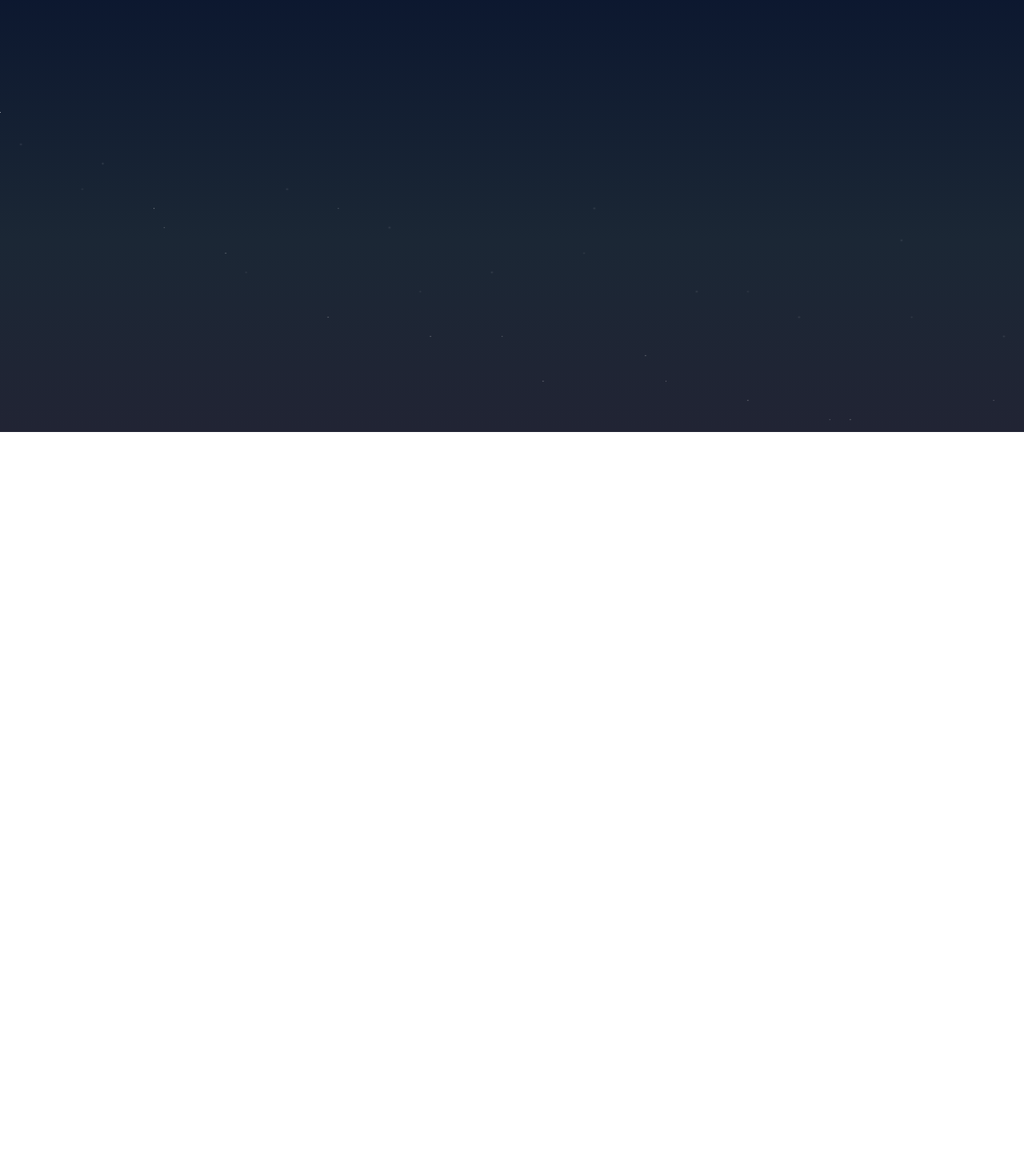
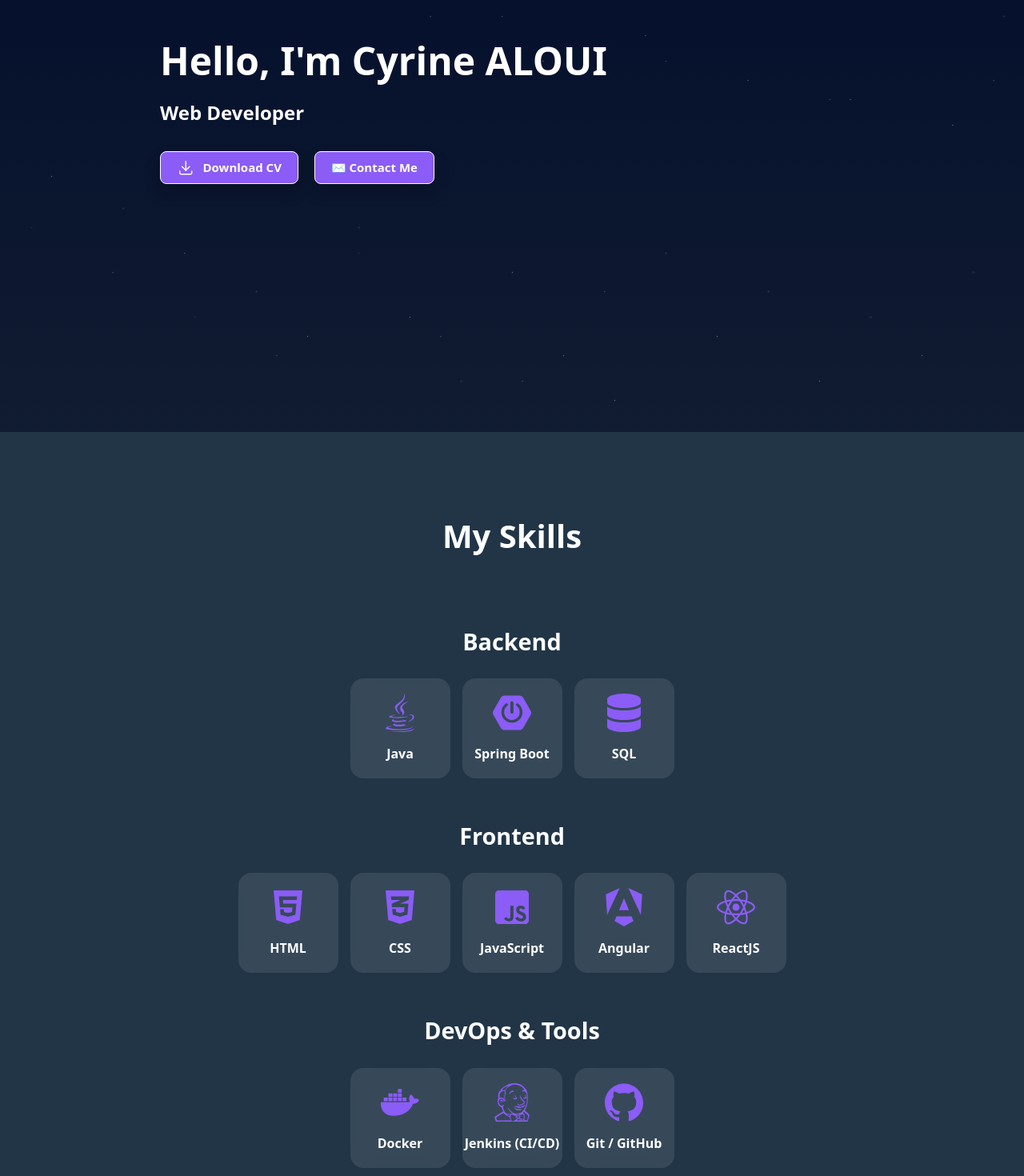
Before and after one commit to CyrineALOUI/Portfolio, a React (Vite) app in the folder mon-portfolio/: page / in a window 1280 px wide. Shown: the part 260-1730 px from the top of the page at 80% size. Before the commit the page ends 800 px from the top, so only its background shows below. Built offline with nearby package versions, Linux system fonts and the light colour scheme.

Commit message:
Skills Section

```diff
--- a/mon-portfolio/package.json
+++ b/mon-portfolio/package.json
@@ -10,8 +10,10 @@
     "preview": "vite preview"
   },
   "dependencies": {
+    "framer-motion": "^12.23.12",
     "react": "^19.1.1",
-    "react-dom": "^19.1.1"
+    "react-dom": "^19.1.1",
+    "react-icons": "^5.5.0"
   },
   "devDependencies": {
     "@eslint/js": "^9.33.0",
--- a/mon-portfolio/src/App.css
+++ b/mon-portfolio/src/App.css
@@ -8,9 +8,14 @@ body {
   min-height: 100vh;
   background: linear-gradient(to bottom, #000b2b, #1b2735 70%, #212434);
   overflow: hidden;
+  overflow-y: auto;
 }
 
-/* étoiles scintillantes */
+/*Smooth Scroll*/
+html {
+  scroll-behavior: smooth;
+}
+
 .stars {
   width: 1px;
   height: 1px;
@@ -32,7 +37,6 @@ body {
   animation: twinkle 8s infinite linear;
 }
 
-/* étoiles supplémentaires */
 .stars::after {
   content: "";
   position: absolute;
@@ -49,7 +53,6 @@ body {
   animation: twinkle 6s infinite linear reverse;
 }
 
-/* effet scintillant */
 @keyframes twinkle {
 
   0%,
--- a/mon-portfolio/src/App.jsx
+++ b/mon-portfolio/src/App.jsx
@@ -1,22 +1,18 @@
-import { useState } from 'react'
-import reactLogo from './assets/react.svg'
-import viteLogo from '/vite.svg'
 import './App.css'
-//import Navbar from './components/Navbar/Navbar'
-
 import { Navbar } from './components/Navbar/Navbar'
+import { Hero } from './components/Hero/Hero'
+import { Skills } from './components/Skills/Skills'
 
 function App() {
 
 
   return (
     <>
+      <div className="stars"></div>
 
-     <Navbar />
-
-
-      {/* bulles décoratives */}
-      <div className="stars"></div>
+      <Navbar />
+      <Hero />
+      <Skills />
 
 
 
--- a/mon-portfolio/src/components/Hero/Hero.css
+++ b/mon-portfolio/src/components/Hero/Hero.css
@@ -2,48 +2,103 @@
   display: flex;
   justify-content: space-between;
   align-items: center;
-  padding: 60px 100px;
-  background: linear-gradient(135deg, #eef2ff, #e0e7ff);
-  min-height: 80vh;
+  padding: 100px 200px;
+  min-height: 100vh;
+  color: white;
 }
 
-.hero-content {
-  flex: 1;
+.hero-text {
   max-width: 600px;
 }
 
-.hero-title {
+.hero-text h1 {
   font-size: 3rem;
-  color: #1e3a8a; /* bleu foncé */
   margin-bottom: 20px;
 }
 
-.hero-subtitle {
+.hero-text p {
   font-size: 1.2rem;
-  color: #334155; /* gris foncé */
   margin-bottom: 30px;
-  line-height: 1.6;
 }
 
-.hero-btn {
-  background-color: #3b82f6;
-  color: white;
-  padding: 12px 24px;
-  border: none;
-  border-radius: 8px;
-  font-size: 1rem;
-  cursor: pointer;
-  transition: transform 0.2s ease, background-color 0.3s ease;
+.hero-buttons {
+  display: flex;
+  gap: 20px;
+  margin-top: 20px;
+  flex-wrap: wrap;
 }
 
-.hero-btn:hover {
-  background-color: #2563eb;
-  transform: translateY(-3px);
+.button {
+  position: relative;
+  transition: all 0.3s ease-in-out;
+  box-shadow: 0px 10px 20px rgba(0, 0, 0, 0.2);
+  padding-block: 0.5rem;
+  padding-inline: 1.25rem;
+  background-color: #8b5cf6;
+  display: flex;
+  align-items: center;
+  justify-content: center;
+  cursor: pointer;
+  color: #ffff;
+  gap: 10px;
+  font-weight: bold;
+  border: 1px solid #fff;
+  outline: none;
+  overflow: hidden;
+  font-size: 15px;
 }
 
-.hero-image img {
-  width: 280px;
-  border-radius: 50%;
-  border: 6px solid #3b82f6;
-  box-shadow: 0 8px 20px rgba(0, 0, 0, 0.15);
+.button:hover {
+  transform: scale(1.05);
+  border-color: #fff;
+  background-color: #6d28d9;
 }
+
+.button__icon {
+  width: 1.5em;
+  height: 1.5em;
+}
+
+.button:hover::before {
+  animation: shine 1.5s ease-out infinite;
+}
+
+.button::before {
+  content: "";
+  position: absolute;
+  width: 100px;
+  height: 100%;
+  background-image: linear-gradient(
+    120deg,
+    rgba(255, 255, 255, 0) 30%,
+    rgba(255, 255, 255, 0.8),
+    rgba(255, 255, 255, 0) 70%
+  );
+  top: 0;
+  left: -100px;
+  opacity: 0.6;
+}
+
+@keyframes shine {
+  0% {
+    left: -100px;
+  }
+
+  60% {
+    left: 100%;
+  }
+
+  to {
+    left: 100%;
+  }
+}
+
+/* Responsive */
+@media (max-width: 768px) {
+  .hero {
+    flex-direction: column-reverse;
+    text-align: center;
+    padding: 100px 20px;
+  }
+
+}
--- a/mon-portfolio/src/components/Hero/Hero.jsx
+++ b/mon-portfolio/src/components/Hero/Hero.jsx
@@ -1,19 +1,48 @@
+import React from "react";
+import { motion } from "framer-motion";
 import "./Hero.css";
-import avatar from "../../assets/avatar.png";
 
 export const Hero = () => {
   return (
-    <section className="hero">
-      <div className="hero-content">
-        <h1 className="hero-title">Salut, je suis Cyrine 👋</h1>
-        <p className="hero-subtitle">
-          Développeuse Full-Stack passionnée par la création d’applications modernes et élégantes.
-        </p>
-        <button className="hero-btn">Contactez-moi</button>
-      </div>
-      <div className="hero-image">
-         <img src={avatar} alt="Avatar Cyrine" />
-      </div>
+    <section id="hero" className="hero" >
+      <motion.div
+        className="hero-text"
+        initial={{ opacity: 0, x: -50 }}
+        animate={{ opacity: 1, x: 0 }}
+        transition={{ duration: 1.5 }}
+      >
+        <h1>Hello, I'm Cyrine ALOUI</h1>
+        <h2>Web Developer</h2>
+        <p></p>
+
+        <div className="hero-buttons">
+          <button className="button">
+            <svg
+              strokeLinejoin="round"
+              strokeLinecap="round"
+              fill="none"
+              stroke="currentColor"
+              strokeWidth="1.5"
+              viewBox="0 0 24 24"
+              height="24"
+              width="24"
+              className="button__icon"
+              xmlns="http://www.w3.org/2000/svg"
+            >
+              <path fill="none" d="M0 0h24v24H0z" stroke="none"></path>
+              <path d="M4 17v2a2 2 0 0 0 2 2h12a2 2 0 0 0 2 -2v-2"></path>
+              <path d="M7 11l5 5l5 -5"></path>
+              <path d="M12 4l0 12"></path>
+            </svg>
+            Download CV
+          </button>
+
+          <button className="button">
+            ✉️ Contact Me
+          </button>
+        </div>
+      </motion.div>
+
     </section>
   );
-}
+};
--- a/mon-portfolio/src/components/Navbar/Navbar.jsx
+++ b/mon-portfolio/src/components/Navbar/Navbar.jsx
@@ -9,7 +9,8 @@ export const Navbar = () => {
             <div className="navbar-logo">Portfolio.</div>
 
             <ul className={`navbar-links ${isOpen ? "active" : ""}`}>
-                <li><a href="#hero">Accueil</a></li>
+                <li><a href="#hero">About Me</a></li>
+                <li><a href="#skills">Skills</a></li>
                 <li><a href="#projects">Projets</a></li>
                 <li><a href="#contact">Contact</a></li>
             </ul>
--- /dev/null
+++ b/mon-portfolio/src/components/Skills/Skills.css
@@ -0,0 +1,71 @@
+.skills {
+  width: 100vw;
+  min-height: 100vh;
+  padding: 100px 20px;
+  color: #fff;
+  text-align: center;
+  background-color: #213547;
+  box-sizing: border-box;
+}
+
+.skills-title {
+  font-size: 2.5rem;
+  margin-bottom: 80px;
+}
+
+.skills-category {
+  margin-bottom: 50px;
+  margin-top: 10px;
+}
+
+.skills-category h3 {
+  font-size: 1.8rem;
+  margin-bottom: 25px;
+}
+
+.skills-container {
+  display: flex;
+  flex-wrap: wrap;
+  gap: 15px;
+  justify-content: center;
+  max-width: 1200px;
+  margin: 0 auto;
+}
+
+.skill-card {
+  display: flex;
+  flex-direction: column;
+  align-items: center;
+  justify-content: center;
+  width: 125px;
+  height: 125px;
+  background: rgba(255, 255, 255, 0.1);
+  border-radius: 16px;
+  backdrop-filter: blur(12px);
+  -webkit-backdrop-filter: blur(12px);
+  transition: transform 0.4s ease, box-shadow 0.4s ease;
+  cursor: pointer;
+}
+
+.skill-card:hover {
+  transform: translateY(-10px) scale(1.05);
+  box-shadow: 0 10px 25px rgba(0, 0, 0, 0.4);
+}
+
+.skill-icon {
+  font-size: 3rem;
+  margin-bottom: 10px;
+  color: #8b5cf6;
+  transition: transform 0.4s ease, color 0.3s;
+}
+
+.skill-card:hover .skill-icon {
+  transform: rotate(10deg) scale(1.2);
+  color: #fff;
+}
+
+.skill-card span {
+  margin-top: 5px;
+  font-size: 1rem;
+  font-weight: bold;
+}
--- /dev/null
+++ b/mon-portfolio/src/components/Skills/Skills.jsx
@@ -0,0 +1,41 @@
+import "./Skills.css";
+
+import { FaJava, FaHtml5, FaCss3Alt, FaJsSquare, FaDatabase, FaDocker, FaJenkins } from "react-icons/fa";
+import { SiSpringboot, SiAngular, SiReact, SiGithub } from "react-icons/si";
+
+export const Skills = () => {
+    return (
+        <section id="skills" className="skills">
+            <h2 className="skills-title">My Skills</h2>
+
+            <div className="skills-category">
+                <h3>Backend</h3>
+                <div className="skills-container">
+                    <div className="skill-card"><FaJava className="skill-icon" /><span>Java</span></div>
+                    <div className="skill-card"><SiSpringboot className="skill-icon" /><span>Spring Boot</span></div>
+                    <div className="skill-card"><FaDatabase className="skill-icon" /><span>SQL</span></div>
+                </div>
+            </div>
+
+            <div className="skills-category">
+                <h3>Frontend</h3>
+                <div className="skills-container">
+                    <div className="skill-card"><FaHtml5 className="skill-icon" /><span>HTML</span></div>
+                    <div className="skill-card"><FaCss3Alt className="skill-icon" /><span>CSS</span></div>
+                    <div className="skill-card"><FaJsSquare className="skill-icon" /><span>JavaScript</span></div>
+                    <div className="skill-card"><SiAngular className="skill-icon" /><span>Angular</span></div>
+                    <div className="skill-card"><SiReact className="skill-icon" /><span>ReactJS</span></div>
+                </div>
+            </div>
+
+            <div className="skills-category">
+                <h3>DevOps & Tools</h3>
+                <div className="skills-container">
+                    <div className="skill-card"><FaDocker className="skill-icon" /><span>Docker</span></div>
+                    <div className="skill-card"><FaJenkins className="skill-icon" /><span>Jenkins (CI/CD)</span></div>
+                    <div className="skill-card"><SiGithub className="skill-icon" /><span>Git / GitHub</span></div>
+                </div>
+            </div>
+        </section>
+    );
+};
```
Also changed, not shown: mon-portfolio/src/assets/avatar.png (deleted), 1 other file (tests, documents, lock files or other folders).
